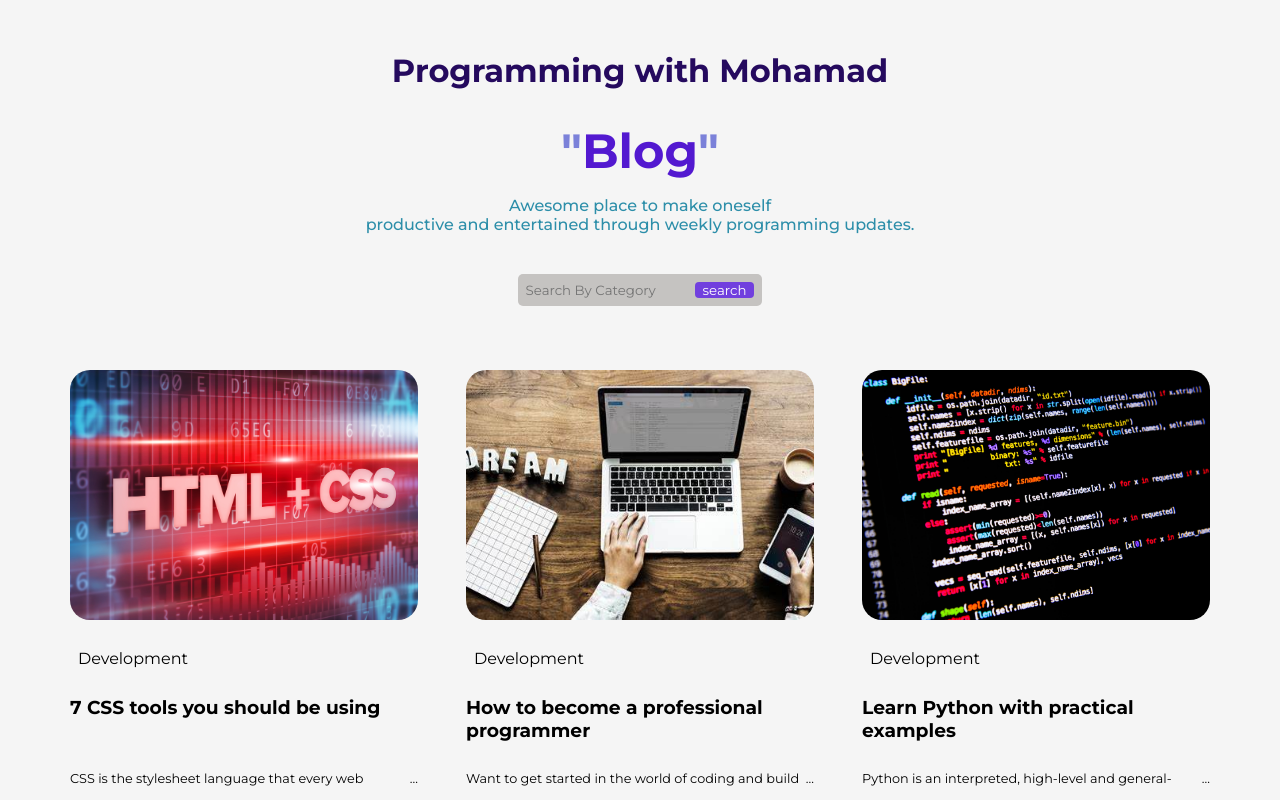
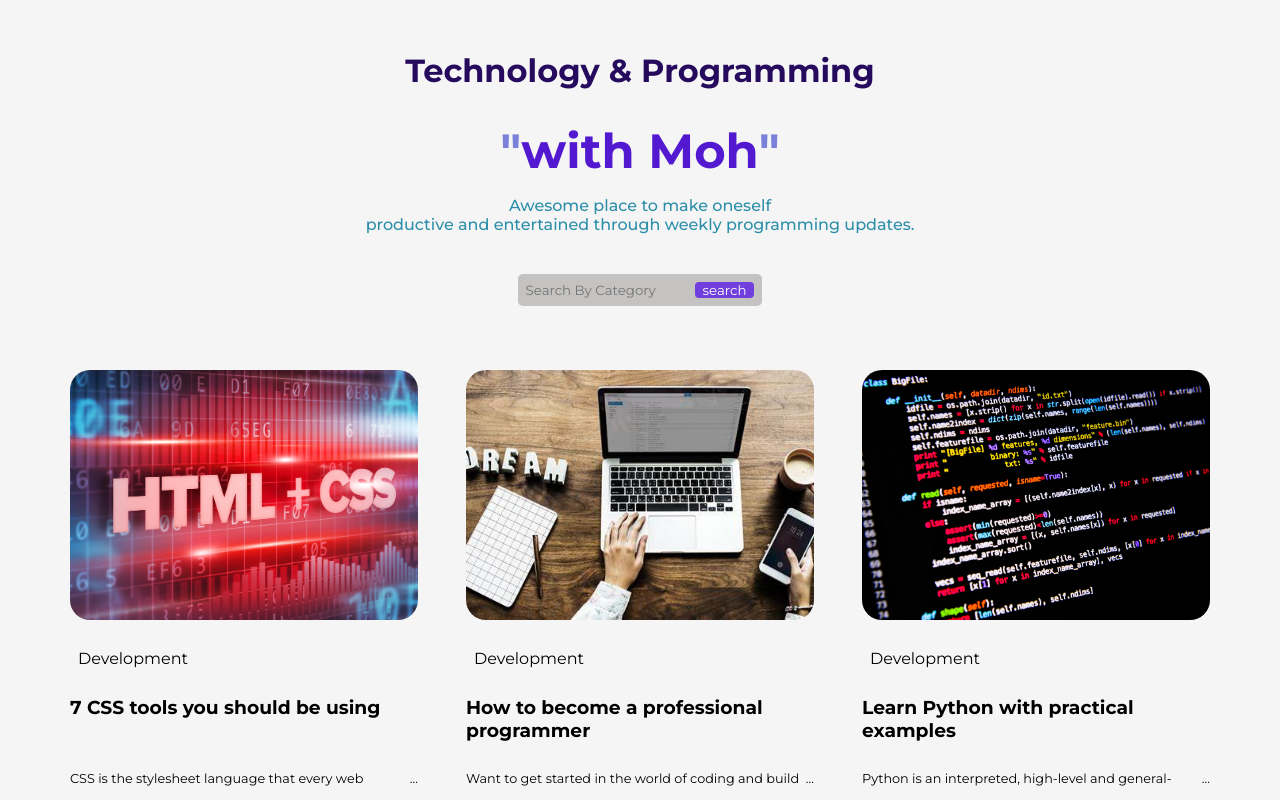
Before and after one commit to mohammad-nirou/blog-app, a React (Create React App) app: page / in a window 1280 px wide. Shown: the top 800 px of the page. Built offline with nearby package versions, Linux system fonts and the light colour scheme.

Commit message:
changed header and not found image

```diff
--- a/src/components/Home/Header/index.jsx
+++ b/src/components/Home/Header/index.jsx
@@ -3,9 +3,9 @@
 
  const Header = () => (
      <header className='home-header'>
-        <h2>Programming with Mohamad </h2>
+        <h2>Technology & Programming </h2>
         <h1>
-        <span>"</span>Blog<span>"</span>
+        <span>"</span>with Moh<span>"</span>
         </h1>
         <p>
         Awesome place to make oneself <br/> productive and entertained through weekly programming updates.
--- a/src/components/common/EmptyList/index.jsx
+++ b/src/components/common/EmptyList/index.jsx
@@ -6,7 +6,7 @@ import './styles.css';
 export function EmptyList() {
   return (
     <div className='emptyList-wrap'>
-      <img src='/assets/images/13525-empty.gif' alt='empty' />
+      <img src='assets/images/13525-empty.gif' alt='empty' />
     </div>
   );
 }
```
